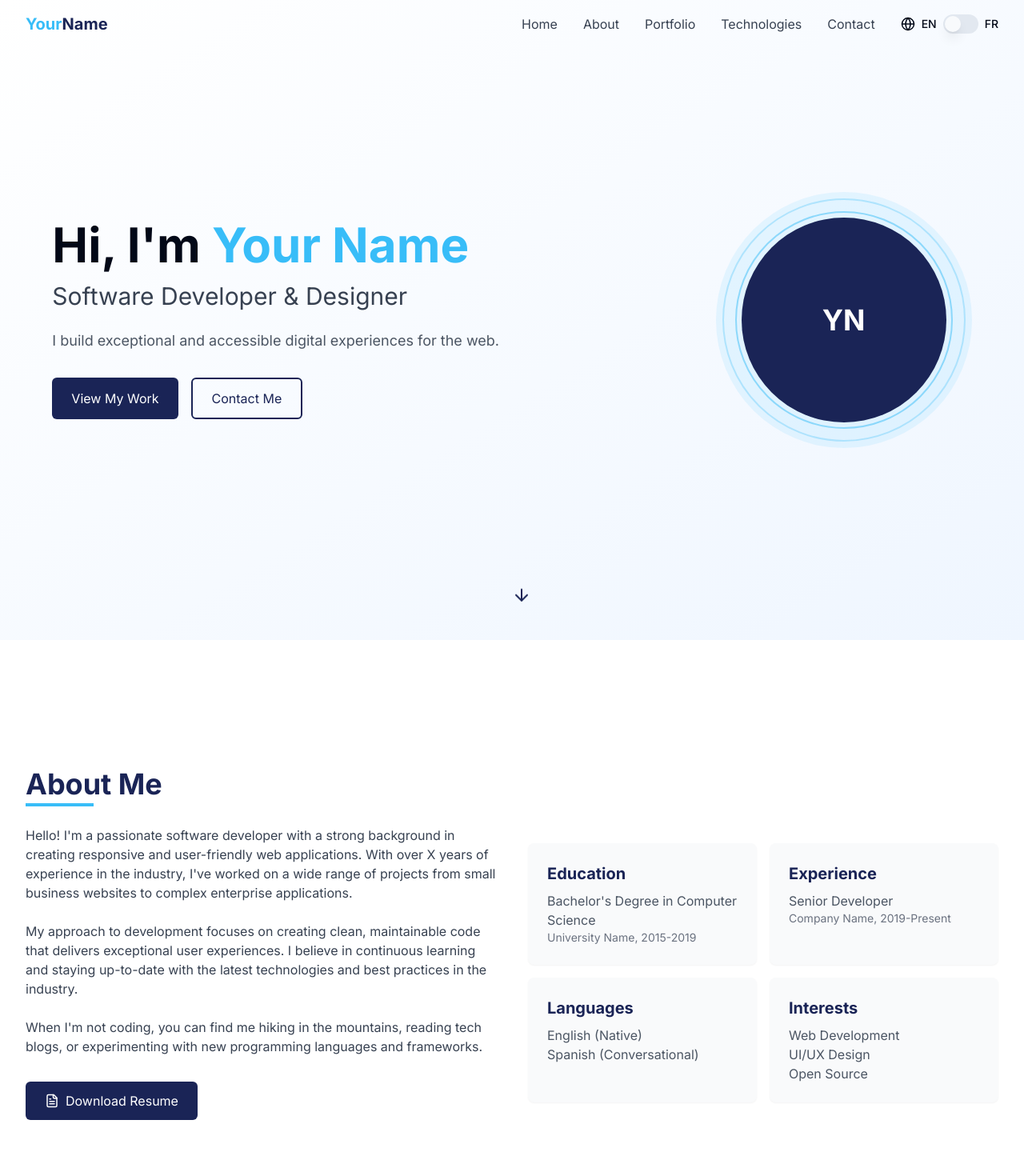
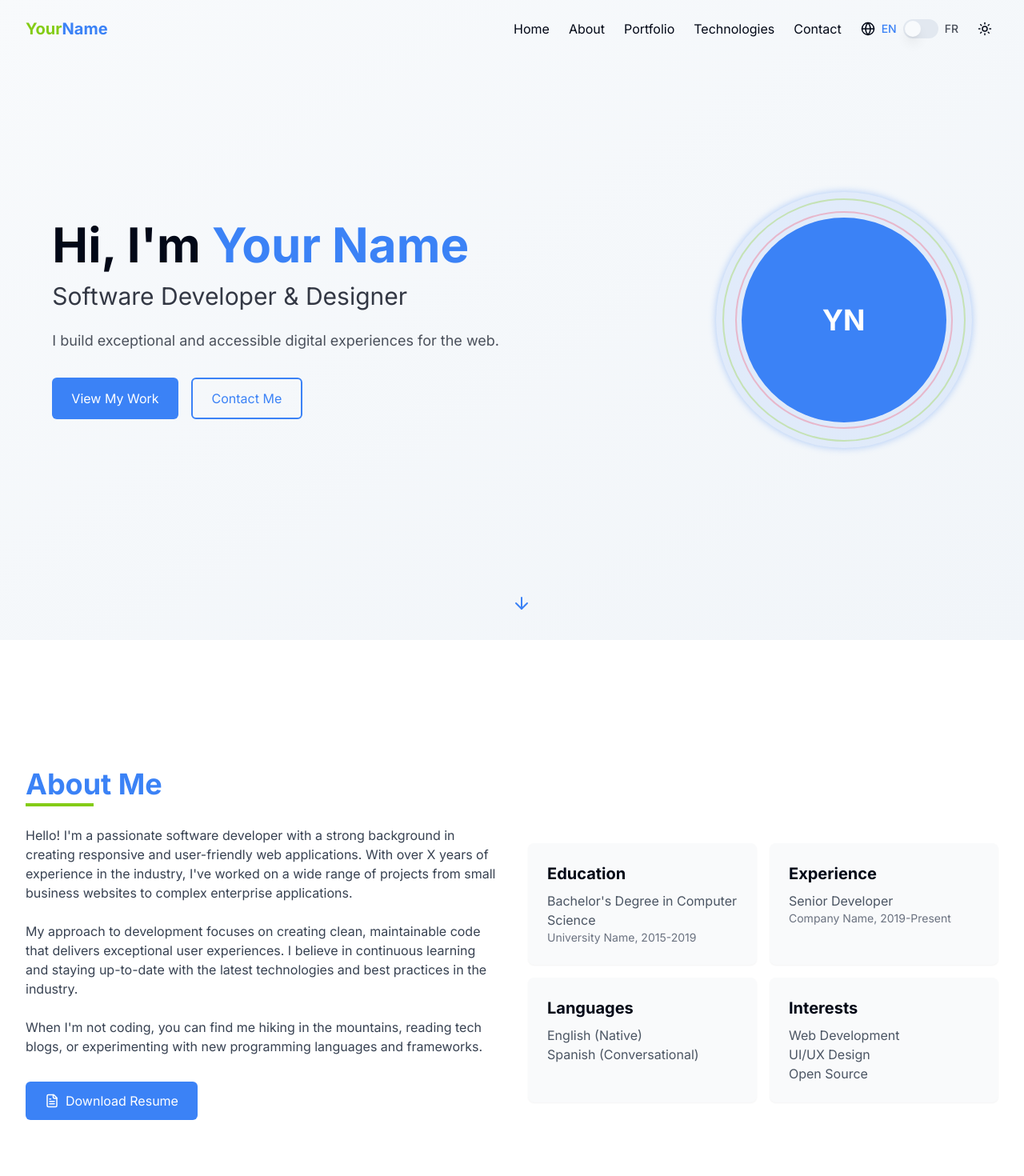
Before and after one commit to thibautscholaert/personal, a React (Vite) app: page / in a window 1280 px wide. Shown: the top 1470 px of the page at 80% size. Built offline with nearby package versions, Linux system fonts and the light colour scheme.

Commit message:
feat: Implement framer motion and dark mode
Adds framer motion for smooth content rendering and sets up dark mode. Changes color scheme to blue/lime/rose.

```diff
--- a/package.json
+++ b/package.json
@@ -45,6 +45,7 @@
     "cmdk": "^1.0.0",
     "date-fns": "^3.6.0",
     "embla-carousel-react": "^8.3.0",
+    "framer-motion": "^12.6.3",
     "input-otp": "^1.2.4",
     "lucide-react": "^0.462.0",
     "next-themes": "^0.3.0",
--- a/src/App.tsx
+++ b/src/App.tsx
@@ -5,6 +5,7 @@ import { TooltipProvider } from "@/components/ui/tooltip";
 import { QueryClient, QueryClientProvider } from "@tanstack/react-query";
 import { BrowserRouter, Routes, Route } from "react-router-dom";
 import { LanguageProvider } from "./context/LanguageContext";
+import { MotionConfig } from "framer-motion";
 import Index from "./pages/Index";
 import NotFound from "./pages/NotFound";
 
@@ -14,6 +15,7 @@ const App = () => (
   <QueryClientProvider client={queryClient}>
     <TooltipProvider>
       <LanguageProvider>
+        <MotionConfig reducedMotion="user">
           <Toaster />
           <Sonner />
           <BrowserRouter>
@@ -23,6 +25,7 @@ const App = () => (
               <Route path="*" element={<NotFound />} />
             </Routes>
           </BrowserRouter>
+        </MotionConfig>
       </LanguageProvider>
     </TooltipProvider>
   </QueryClientProvider>
--- a/src/components/Hero.tsx
+++ b/src/components/Hero.tsx
@@ -2,51 +2,111 @@
 import React from 'react';
 import { ArrowDown } from 'lucide-react';
 import { useLanguage } from '@/context/LanguageContext';
+import { motion } from 'framer-motion';
 
 const Hero = () => {
   const { t } = useLanguage();
 
   return (
-    <section id="home" className="min-h-screen flex items-center relative bg-gradient-to-br from-white to-blue-50">
+    <section id="home" className="min-h-screen flex items-center relative bg-gradient-to-br from-background to-muted">
       <div className="section-container">
         <div className="grid md:grid-cols-2 gap-8 items-center">
-          <div className="animate-fade-in">
-            <h1 className="text-4xl md:text-5xl lg:text-6xl font-bold mb-4">
-              {t('hero', 'title')} <span className="text-teal">Your Name</span>
-            </h1>
-            <h2 className="text-2xl md:text-3xl text-gray-700 mb-6">
+          <motion.div
+            initial={{ opacity: 0, x: -50 }}
+            animate={{ opacity: 1, x: 0 }}
+            transition={{ duration: 0.5 }}
+          >
+            <motion.h1
+              className="text-4xl md:text-5xl lg:text-6xl font-bold mb-4"
+              initial={{ opacity: 0 }}
+              animate={{ opacity: 1 }}
+              transition={{ delay: 0.2 }}
+            >
+              {t('hero', 'title')} <span className="text-blue">Your Name</span>
+            </motion.h1>
+            <motion.h2
+              className="text-2xl md:text-3xl text-foreground/80 mb-6"
+              initial={{ opacity: 0 }}
+              animate={{ opacity: 1 }}
+              transition={{ delay: 0.4 }}
+            >
               {t('hero', 'subtitle')}
-            </h2>
-            <p className="text-gray-600 mb-8 text-lg">
+            </motion.h2>
+            <motion.p
+              className="text-foreground/70 mb-8 text-lg"
+              initial={{ opacity: 0 }}
+              animate={{ opacity: 1 }}
+              transition={{ delay: 0.6 }}
+            >
               {t('hero', 'description')}
-            </p>
-            <div className="flex gap-4">
-              <a href="#portfolio" className="btn-primary">
+            </motion.p>
+            <motion.div
+              className="flex gap-4"
+              initial={{ opacity: 0, y: 20 }}
+              animate={{ opacity: 1, y: 0 }}
+              transition={{ delay: 0.8 }}
+            >
+              <motion.a
+                href="#portfolio"
+                className="btn-primary"
+                whileHover={{ scale: 1.05 }}
+                whileTap={{ scale: 0.95 }}
+              >
                 {t('hero', 'viewWork')}
-              </a>
-              <a href="#contact" className="btn-secondary">
+              </motion.a>
+              <motion.a
+                href="#contact"
+                className="btn-secondary"
+                whileHover={{ scale: 1.05 }}
+                whileTap={{ scale: 0.95 }}
+              >
                 {t('hero', 'contactMe')}
-              </a>
-            </div>
-          </div>
-          <div className="flex justify-center md:justify-end animate-fade-in">
-            <div className="relative w-64 h-64 md:w-80 md:h-80 rounded-full bg-teal/10 flex justify-center items-center">
-              <div className="absolute inset-2 rounded-full border-2 border-teal/30"></div>
-              <div className="absolute inset-6 rounded-full border-2 border-teal/50"></div>
-              <div className="w-48 h-48 md:w-64 md:h-64 rounded-full bg-navy flex justify-center items-center text-white text-4xl font-bold">
+              </motion.a>
+            </motion.div>
+          </motion.div>
+          <motion.div
+            className="flex justify-center md:justify-end"
+            initial={{ opacity: 0, scale: 0.8 }}
+            animate={{ opacity: 1, scale: 1 }}
+            transition={{ duration: 0.5, delay: 0.3 }}
+          >
+            <motion.div
+              className="relative w-64 h-64 md:w-80 md:h-80 rounded-full bg-blue/10 flex justify-center items-center"
+              animate={{
+                boxShadow: [
+                  "0 0 0 rgba(59, 130, 246, 0.4)",
+                  "0 0 20px rgba(59, 130, 246, 0.4)",
+                  "0 0 0 rgba(59, 130, 246, 0.4)"
+                ]
+              }}
+              transition={{
+                duration: 2,
+                repeat: Infinity,
+                repeatType: "loop"
+              }}
+            >
+              <div className="absolute inset-2 rounded-full border-2 border-lime/30"></div>
+              <div className="absolute inset-6 rounded-full border-2 border-rose/30"></div>
+              <div className="w-48 h-48 md:w-64 md:h-64 rounded-full bg-blue flex justify-center items-center text-white text-4xl font-bold">
                 YN
               </div>
-            </div>
-          </div>
+            </motion.div>
+          </motion.div>
         </div>
       </div>
-      <a
+      <motion.a
         href="#about"
-        className="absolute bottom-10 left-1/2 transform -translate-x-1/2 animate-bounce"
+        className="absolute bottom-10 left-1/2 transform -translate-x-1/2"
         aria-label="Scroll down"
+        animate={{ y: [0, 10, 0] }}
+        transition={{
+          duration: 1.5,
+          repeat: Infinity,
+          repeatType: "loop"
+        }}
       >
-        <ArrowDown className="text-navy" />
-      </a>
+        <ArrowDown className="text-blue" />
+      </motion.a>
     </section>
   );
 };
--- a/src/components/LanguageSwitch.tsx
+++ b/src/components/LanguageSwitch.tsx
@@ -3,6 +3,7 @@ import React from 'react';
 import { Globe } from 'lucide-react';
 import { Switch } from '@/components/ui/switch';
 import { useLanguage } from '@/context/LanguageContext';
+import { motion } from 'framer-motion';
 
 const LanguageSwitch = () => {
   const { language, setLanguage } = useLanguage();
@@ -12,16 +13,21 @@ const LanguageSwitch = () => {
   };
 
   return (
-    <div className="flex items-center space-x-2">
-      <Globe size={18} />
-      <span className="text-sm font-medium">EN</span>
+    <motion.div
+      className="flex items-center space-x-2"
+      initial={{ opacity: 0 }}
+      animate={{ opacity: 1 }}
+      transition={{ duration: 0.2 }}
+    >
+      <Globe size={18} className="text-foreground" />
+      <span className={`text-sm font-medium ${language === 'en' ? 'text-blue' : 'text-foreground/70'}`}>EN</span>
       <Switch
         checked={language === 'fr'}
         onCheckedChange={toggleLanguage}
         aria-label="Toggle language"
       />
-      <span className="text-sm font-medium">FR</span>
-    </div>
+      <span className={`text-sm font-medium ${language === 'fr' ? 'text-blue' : 'text-foreground/70'}`}>FR</span>
+    </motion.div>
   );
 };
 
--- a/src/components/Navbar.tsx
+++ b/src/components/Navbar.tsx
@@ -3,7 +3,9 @@ import React, { useState, useEffect } from 'react';
 import { Menu, X } from 'lucide-react';
 import { cn } from '@/lib/utils';
 import LanguageSwitch from './LanguageSwitch';
+import ThemeToggle from './ThemeToggle';
 import { useLanguage } from '@/context/LanguageContext';
+import { motion } from 'framer-motion';
 
 const Navbar = () => {
   const [isMenuOpen, setIsMenuOpen] = useState(false);
@@ -28,35 +30,49 @@ const Navbar = () => {
   ];
 
   return (
-    <nav
+    <motion.nav
+      initial={{ y: -100 }}
+      animate={{ y: 0 }}
+      transition={{ type: 'spring', stiffness: 100 }}
       className={cn(
         'fixed top-0 left-0 right-0 z-50 transition-all duration-300',
-        scrolled ? 'bg-white shadow-md py-2' : 'bg-transparent py-4'
+        scrolled ? 'bg-background shadow-md py-2' : 'bg-transparent py-4'
       )}
     >
       <div className="max-w-7xl mx-auto px-4 sm:px-6 lg:px-8">
         <div className="flex justify-between items-center">
-          <a href="#home" className="text-xl font-bold text-navy">
-            <span className="text-teal">Your</span>Name
-          </a>
+          <motion.a
+            href="#home"
+            className="text-xl font-bold text-blue"
+            whileHover={{ scale: 1.05 }}
+          >
+            <span className="text-lime">Your</span>Name
+          </motion.a>
 
           {/* Desktop menu */}
-          <div className="hidden md:flex items-center space-x-8">
-            {navLinks.map((link) => (
-              <a
+          <div className="hidden md:flex items-center space-x-6">
+            {navLinks.map((link, index) => (
+              <motion.a
                 key={link.name}
                 href={link.href}
-                className="text-gray-700 hover:text-teal transition-colors duration-300"
+                className="text-foreground hover:text-blue transition-colors duration-300"
+                initial={{ opacity: 0, y: -20 }}
+                animate={{ opacity: 1, y: 0 }}
+                transition={{ delay: index * 0.1 }}
+                whileHover={{ scale: 1.05 }}
               >
                 {link.name}
-              </a>
+              </motion.a>
             ))}
-            <LanguageSwitch />
+            <div className="flex items-center space-x-4">
+              <LanguageSwitch />
+              <ThemeToggle />
+            </div>
           </div>
 
           {/* Mobile menu button */}
           <button
-            className="md:hidden text-gray-700"
+            className="md:hidden text-foreground"
             onClick={() => setIsMenuOpen(!isMenuOpen)}
           >
             {isMenuOpen ? <X size={24} /> : <Menu size={24} />}
@@ -66,25 +82,33 @@ const Navbar = () => {
 
       {/* Mobile menu */}
       {isMenuOpen && (
-        <div className="md:hidden bg-white absolute top-full left-0 right-0 shadow-md">
+        <motion.div
+          className="md:hidden bg-background absolute top-full left-0 right-0 shadow-md"
+          initial={{ opacity: 0, height: 0 }}
+          animate={{ opacity: 1, height: 'auto' }}
+          exit={{ opacity: 0, height: 0 }}
+          transition={{ duration: 0.3 }}
+        >
           <div className="px-4 py-2 space-y-2">
             {navLinks.map((link) => (
-              <a
+              <motion.a
                 key={link.name}
                 href={link.href}
-                className="block py-2 text-gray-700 hover:text-teal transition-colors duration-300"
+                className="block py-2 text-foreground hover:text-blue transition-colors duration-300"
                 onClick={() => setIsMenuOpen(false)}
+                whileHover={{ x: 5 }}
               >
                 {link.name}
-              </a>
+              </motion.a>
             ))}
-            <div className="py-2">
+            <div className="py-2 flex items-center space-x-4">
               <LanguageSwitch />
+              <ThemeToggle />
             </div>
           </div>
-        </div>
+        </motion.div>
       )}
-    </nav>
+    </motion.nav>
   );
 };
 
--- /dev/null
+++ b/src/components/ThemeToggle.tsx
@@ -0,0 +1,50 @@
+
+import React, { useEffect, useState } from 'react';
+import { Moon, Sun } from 'lucide-react';
+import { Toggle } from '@/components/ui/toggle';
+import { motion } from 'framer-motion';
+
+const ThemeToggle = () => {
+  const [isDarkMode, setIsDarkMode] = useState(false);
+
+  useEffect(() => {
+    // Check if user has a saved preference
+    const storedTheme = localStorage.getItem('theme');
+    const prefersDark = window.matchMedia('(prefers-color-scheme: dark)').matches;
+
+    if (storedTheme === 'dark' || (!storedTheme && prefersDark)) {
+      setIsDarkMode(true);
+      document.documentElement.classList.add('dark');
+    }
+  }, []);
+
+  const toggleTheme = () => {
+    setIsDarkMode(!isDarkMode);
+    if (isDarkMode) {
+      document.documentElement.classList.remove('dark');
+      localStorage.setItem('theme', 'light');
+    } else {
+      document.documentElement.classList.add('dark');
+      localStorage.setItem('theme', 'dark');
+    }
+  };
+
+  return (
+    <motion.div
+      whileTap={{ scale: 0.95 }}
+      initial={{ opacity: 0 }}
+      animate={{ opacity: 1 }}
+      transition={{ duration: 0.2 }}
+    >
+      <Toggle
+        aria-label="Toggle theme"
+        onClick={toggleTheme}
+        className="p-2"
+      >
+        {isDarkMode ? <Moon size={18} /> : <Sun size={18} />}
+      </Toggle>
+    </motion.div>
+  );
+};
+
+export default ThemeToggle;
--- a/src/index.css
+++ b/src/index.css
@@ -15,16 +15,16 @@
     --popover: 0 0% 100%;
     --popover-foreground: 222.2 84% 4.9%;
 
-    --primary: 222 47% 22%;
+    --primary: 214 90% 52%;
     --primary-foreground: 210 40% 98%;
 
-    --secondary: 199 89% 60%;
+    --secondary: 84 70% 50%;
     --secondary-foreground: 222.2 47.4% 11.2%;
 
     --muted: 210 40% 96.1%;
     --muted-foreground: 215.4 16.3% 46.9%;
 
-    --accent: 210 40% 96.1%;
+    --accent: 346 84% 61%;
     --accent-foreground: 222.2 47.4% 11.2%;
 
     --destructive: 0 84.2% 60.2%;
@@ -56,16 +56,16 @@
     --popover: 222.2 84% 4.9%;
     --popover-foreground: 210 40% 98%;
 
-    --primary: 210 40% 98%;
+    --primary: 214 90% 52%;
     --primary-foreground: 222.2 47.4% 11.2%;
 
-    --secondary: 217.2 32.6% 17.5%;
+    --secondary: 84 70% 50%;
     --secondary-foreground: 210 40% 98%;
 
     --muted: 217.2 32.6% 17.5%;
     --muted-foreground: 215 20.2% 65.1%;
 
-    --accent: 217.2 32.6% 17.5%;
+    --accent: 346 84% 61%;
     --accent-foreground: 210 40% 98%;
 
     --destructive: 0 62.8% 30.6%;
@@ -107,18 +107,18 @@ html {
   }
 
   .section-title {
-    @apply text-3xl md:text-4xl font-bold mb-8 text-navy relative
+    @apply text-3xl md:text-4xl font-bold mb-8 text-blue relative
     inline-block after:content-[''] after:absolute after:-bottom-2
-    after:left-0 after:h-1 after:w-1/2 after:bg-teal;
+    after:left-0 after:h-1 after:w-1/2 after:bg-lime;
   }
 
   .btn-primary {
-    @apply bg-navy hover:bg-navy-light text-white px-6 py-3 rounded-md
+    @apply bg-blue hover:bg-blue-light text-white px-6 py-3 rounded-md
     transition-colors duration-300 inline-flex items-center gap-2;
   }
 
   .btn-secondary {
-    @apply bg-transparent border-2 border-navy text-navy hover:bg-navy
+    @apply bg-transparent border-2 border-blue text-blue hover:bg-blue
     hover:text-white px-6 py-3 rounded-md transition-colors duration-300
     inline-flex items-center gap-2;
   }
--- a/tailwind.config.ts
+++ b/tailwind.config.ts
@@ -53,13 +53,20 @@ export default {
 					DEFAULT: 'hsl(var(--card))',
 					foreground: 'hsl(var(--card-foreground))'
 				},
-				navy: {
-					DEFAULT: '#1a2456',
-					light: '#2d3a7c',
+				blue: {
+					DEFAULT: '#3b82f6',
+					light: '#60a5fa',
+					dark: '#2563eb',
 				},
-				teal: {
-					DEFAULT: '#38bdf8',
-					light: '#7dd3fc',
+				lime: {
+					DEFAULT: '#84cc16',
+					light: '#a3e635',
+					dark: '#65a30d',
+				},
+				rose: {
+					DEFAULT: '#f43f5e',
+					light: '#fb7185',
+					dark: '#e11d48',
 				},
 				sidebar: {
 					DEFAULT: 'hsl(var(--sidebar-background))',
```
Also changed, not shown: src/components/Footer.tsx (+20 -8 lines), 1 other file (tests, documents, lock files or other folders). Lines whose indentation alone changed are shown as unchanged.
